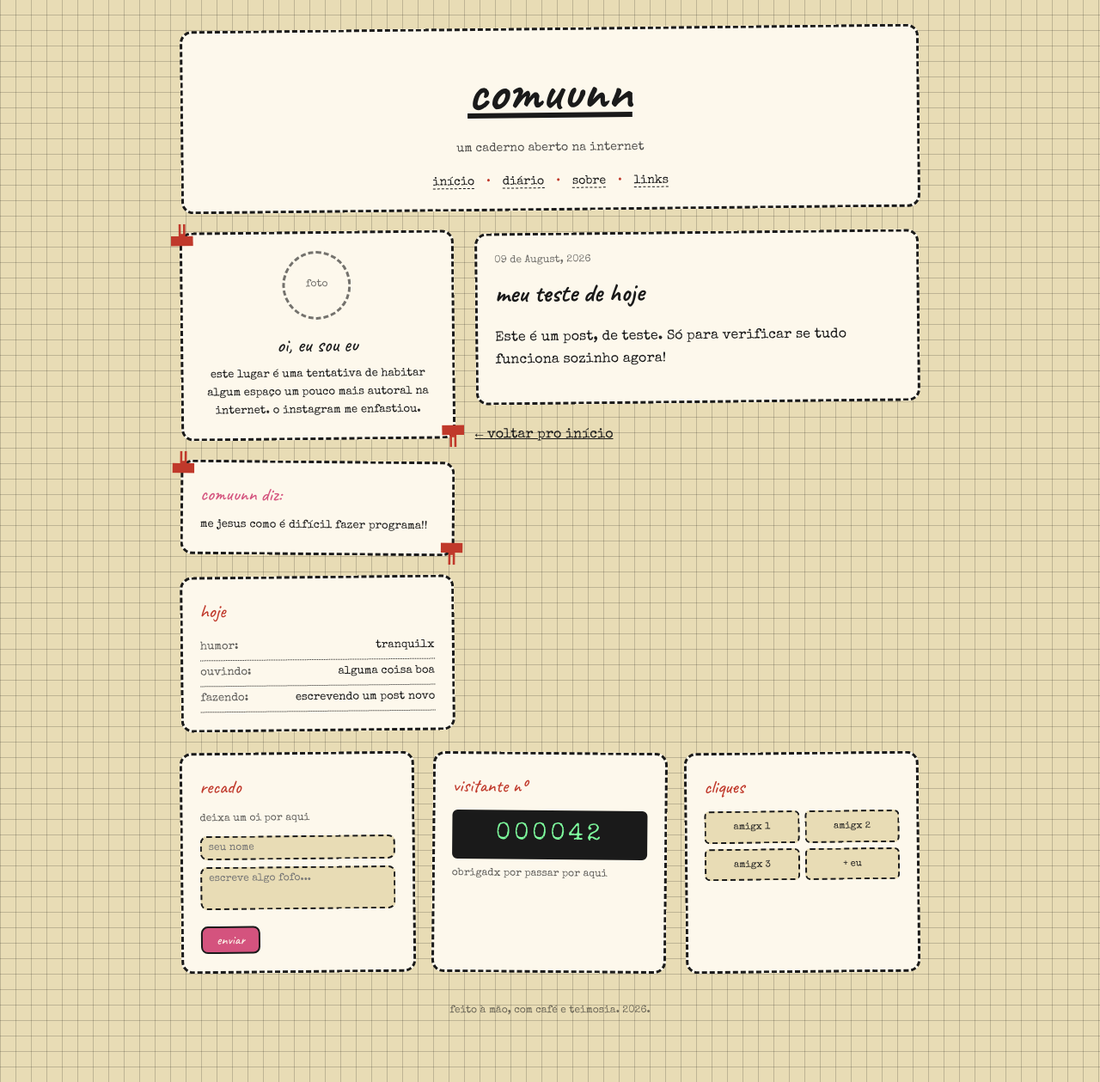
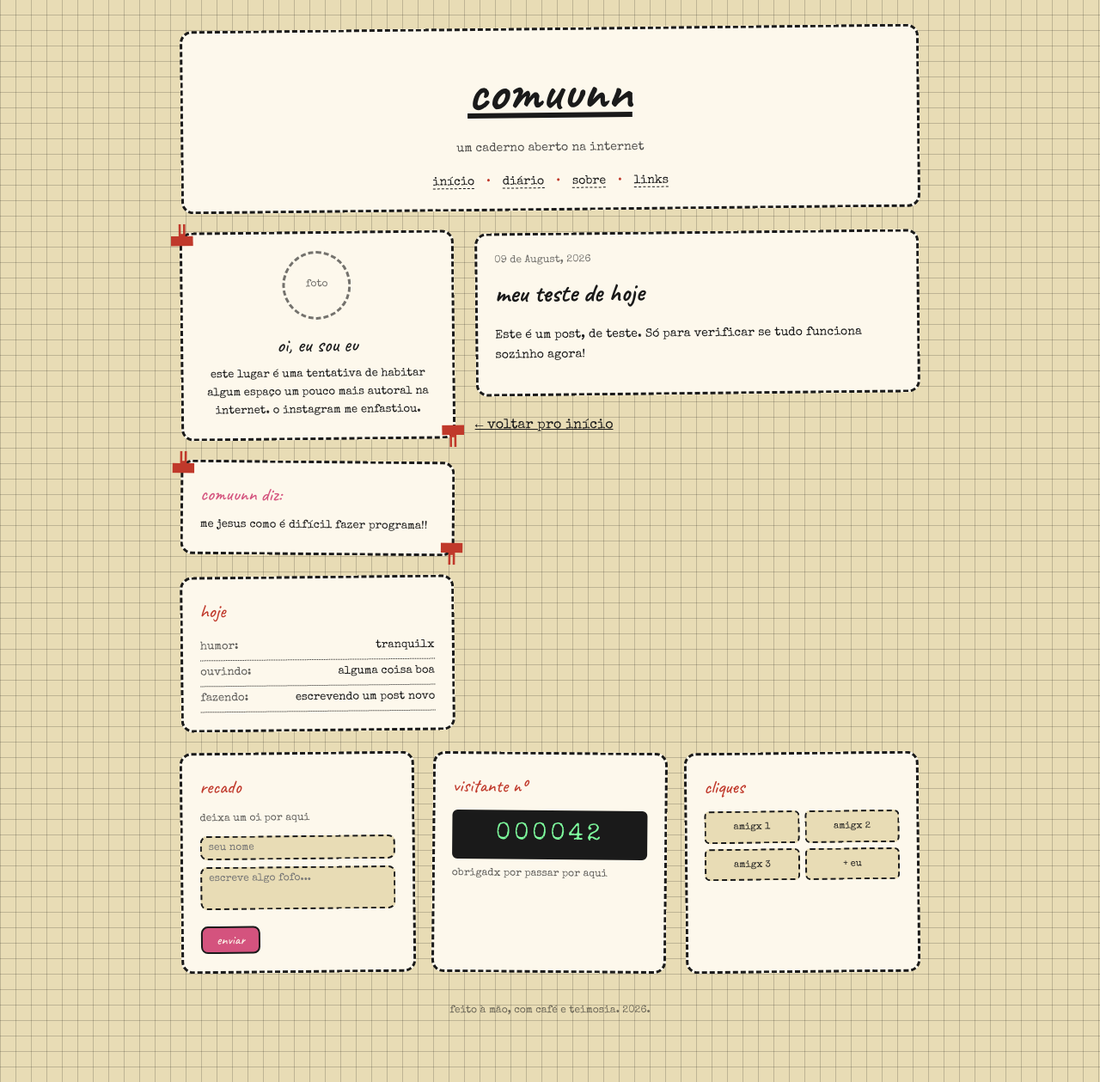
Before and after one commit to guiolhermer/comuunn, a Jekyll site: the page built from _posts/2026-08-09-meu-teste-de-hoje.md, in a window 1280 px wide. Shown: the whole page at 86% size. Built offline with Jekyll 4.4.1, drawn with Linux system fonts in a browser that asks for light colours.

```diff
--- a/_layouts/post.html
+++ b/_layouts/post.html
@@ -23,7 +23,7 @@
       <article class="card post-card">
         <p class="post-date">{{ page.date | date: "%d de %B, %Y" }}</p>
         <h2 class="post-title">{{ page.title }}</h2>
-        {{ content }}
+        <div class="post-body">{{ content }}</div>
       </article>
 
       <p><a href="/">&larr; voltar pro início</a></p>
```
